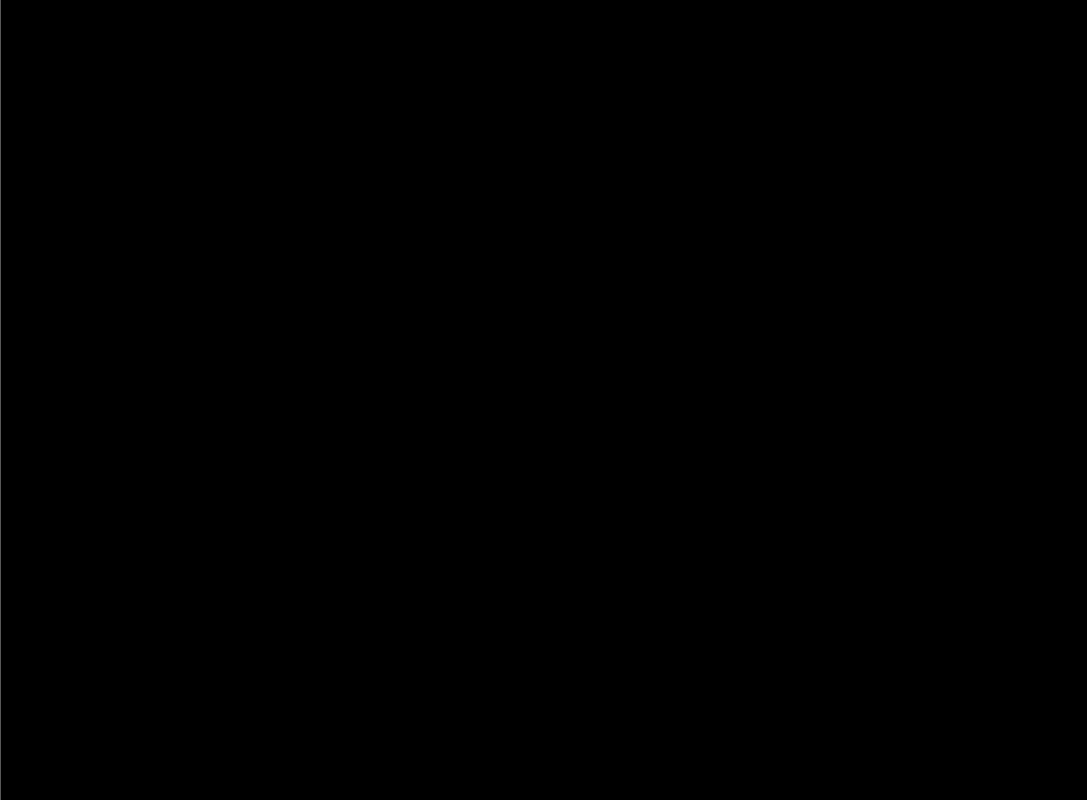
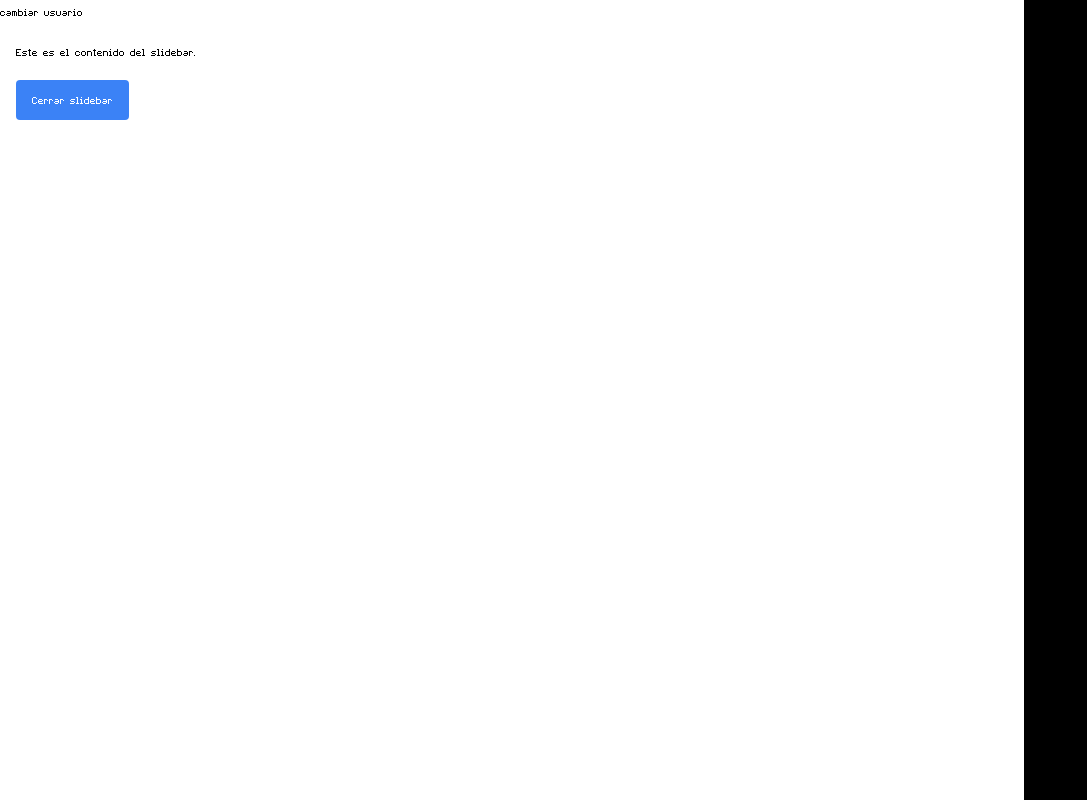
Before and after one commit to Seb-RS/snake-game, a Vue app: page / in a window 1280 px wide. Shown: the whole page, without its empty margins (0-1087 px from the left). Built offline with nearby package versions, Linux system fonts and the light colour scheme.

Commit message:
feat: dynamic user-selected themes, default is 'Matrix'
Modified setgame function call in gameBase component
Modified slidebar state when changing users in App component
Changed style state to scoped in tripleRadioButton component
Added vLoader state for initial loading in App component

```diff
--- a/src/App.vue
+++ b/src/App.vue
@@ -1,19 +1,18 @@
 <template>
   <div class="flex items-center w-screen h-screen">
     <enterName
-      v-if="!gameMain"
+      v-if="!gameMain && vLoader"
       @setUsername="setUsername($event)"
       :themeColor="themeColor"
     ></enterName>
     <game-base
-      v-else
+      v-if="gameMain"
       :username="username"
-      @state="setGame($event)"
       @setThemeColor="setThemeColor($event)"
       :themeColor="themeColor"
       @openSlidebar="showSlidebar = true"
     ></game-base>
-    <slide-menu :showSlidebar="showSlidebar" @close="showSlidebar = false"></slide-menu>
+    <slide-menu :showSlidebar="showSlidebar" @close="showSlidebar = false" @state="setGame"></slide-menu>
   </div>
 </template>
 
@@ -33,12 +32,14 @@ export default {
       username: null,
       gameMain: false,
       themeColor: 0, //0 = Mátrix, 1 = Dark, 2 = Light
-      showSlidebar: false,
+      showSlidebar: true,
+      vLoader: false
     };
   },
   mounted() {
     if (localStorage.themeColor) this.themeColor = Number(localStorage.themeColor);
     else this.themeColor = 0;
+    this.vLoader = true
   },
   methods: {
     setUsername(value) {
@@ -51,6 +52,7 @@ export default {
     },
     setGame() {
       this.gameMain = false;
+      this.showSlidebar = false;
     },
     setThemeColor(data) {
       this.themeColor = data;
--- a/src/components/game-base.vue
+++ b/src/components/game-base.vue
@@ -365,10 +365,6 @@ export default {
 
       localStorage.records = JSON.stringify(this.records);
     },
-    setGame() {
-      localStorage.removeItem("username");
-      this.$emit("state");
-    },
     numberToOrdinal(n) {
       if (isNaN(n) || !isFinite(n)) {
         return "";
--- a/src/components/slide-menu.vue
+++ b/src/components/slide-menu.vue
@@ -1,8 +1,9 @@
 <template>
   <div
-    class="slidebar fixed top-0 left-0 h-full bg-white w-1/3 shadow-md transform ease-in-out duration-300"
+    class="slidebar fixed top-0 left-0 h-full bg-white w-[80%] shadow-md transform ease-in-out duration-300"
     :class="{ '-translate-x-full': !showSlidebar, 'translate-x-0': showSlidebar }"
   >
+  <button @click="setGame()"> cambiar usuario</button>
     <div class="p-4">
       <p>Este es el contenido del slidebar.</p>
       <button
@@ -16,11 +17,17 @@
 </template>
 
 <script>
-    export default {
-        props:{
-             showSlidebar: Boolean
-        }
-    }
+export default {
+  props: {
+    showSlidebar: Boolean,
+  },
+  methods: {
+    setGame() {
+      localStorage.removeItem("username");
+      this.$emit("state");
+    },
+  },
+};
 </script>
 
 <style>
--- a/src/components/triple-radio-button.vue
+++ b/src/components/triple-radio-button.vue
@@ -62,7 +62,7 @@ export default {
 };
 </script>
 
-<style>
+<style scoped>
 * {
   box-sizing: border-box;
 }
```
